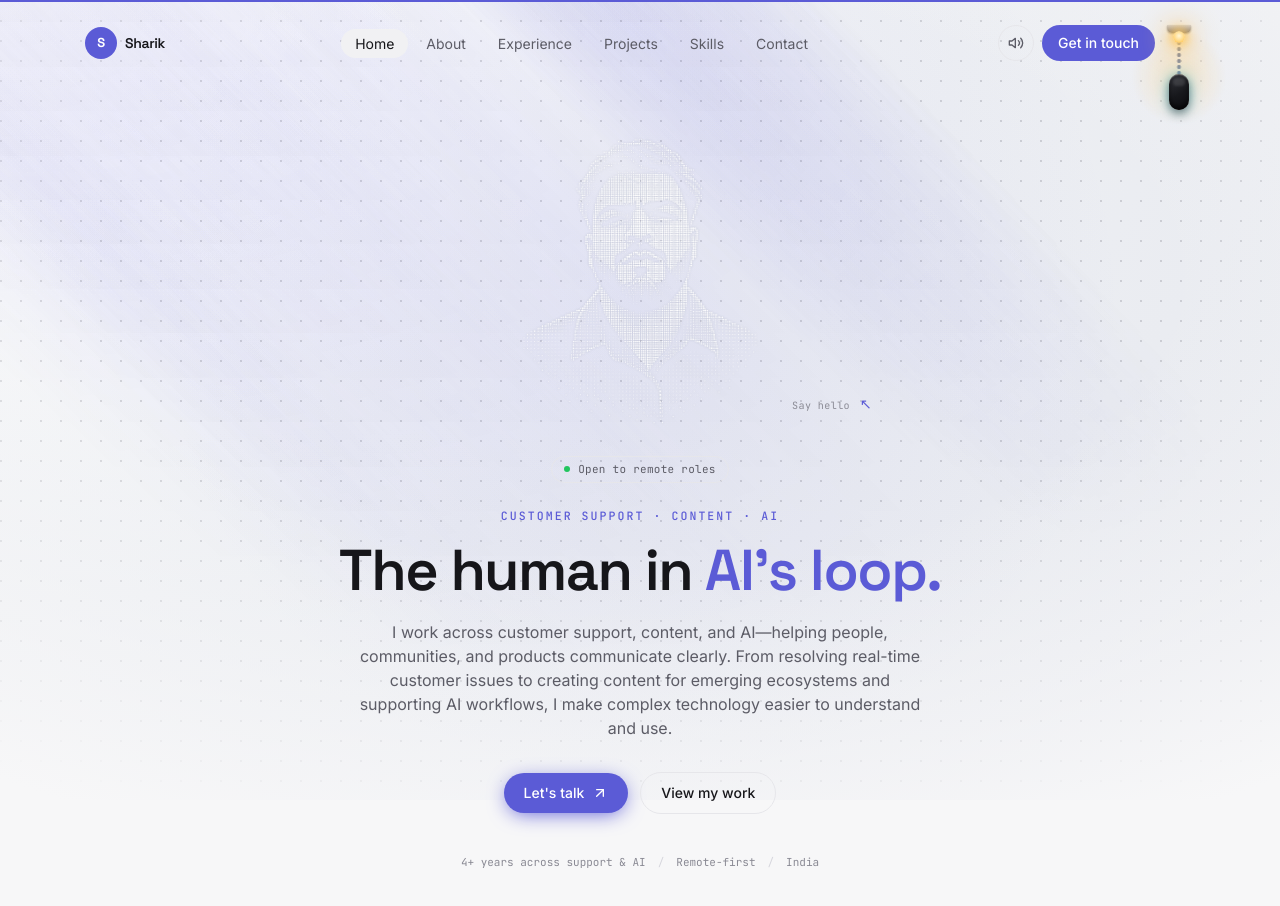
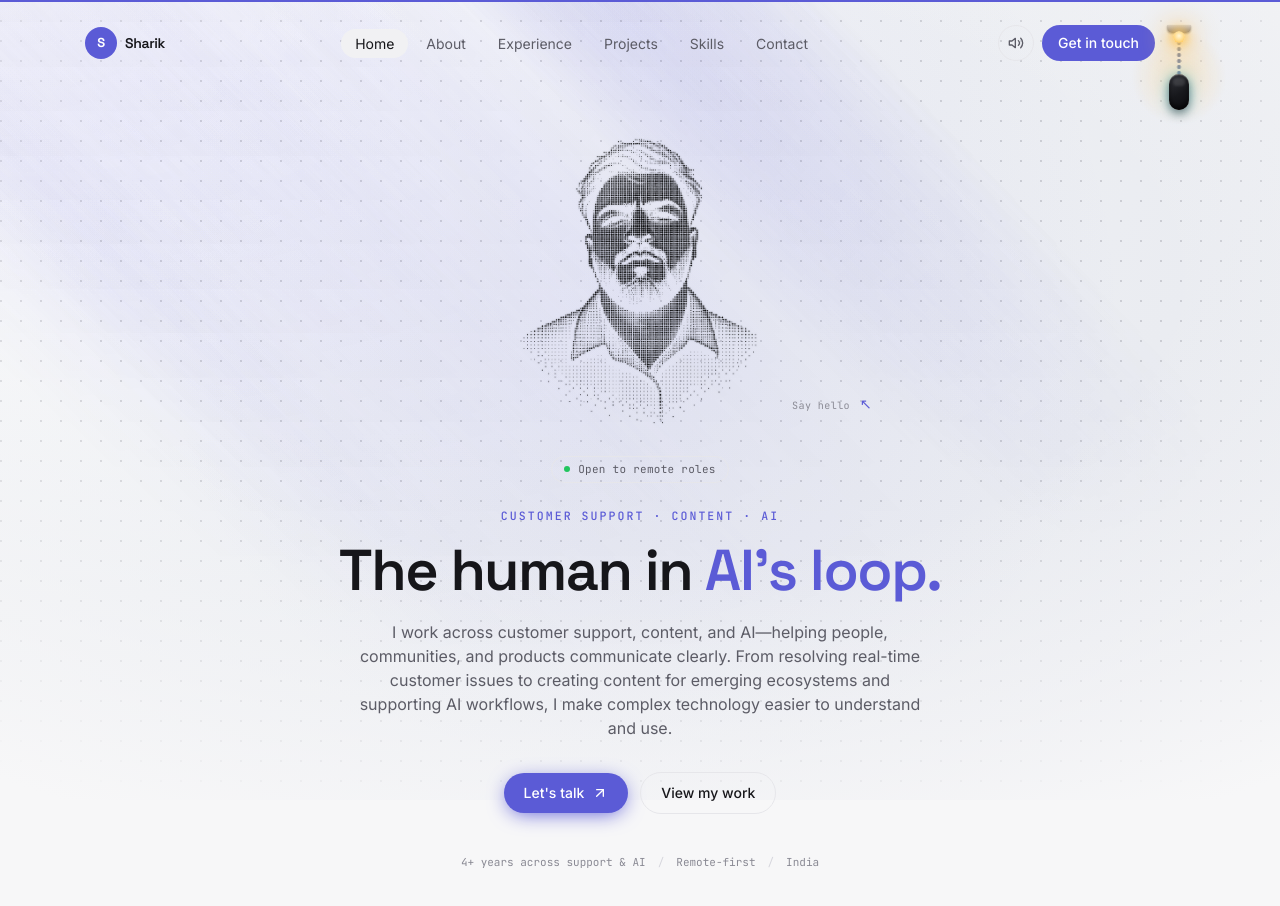
Before and after one commit to isharik/Portfolio, a Next.js app: page / in a window 1280 px wide. Shown: the top 906 px of the page. Built offline with nearby package versions, Linux system fonts and the light colour scheme.

Commit message:
Restore avatar contrast in light mode

```diff
--- a/src/app/globals.css
+++ b/src/app/globals.css
@@ -183,8 +183,9 @@ body {
 }
 .portrait-reference {
   opacity: 1;
-  filter: drop-shadow(0 0 1px var(--portrait-edge));
+  filter: brightness(0) saturate(100%) drop-shadow(0 0 1px var(--portrait-edge));
 }
+.dark .portrait-reference { filter: drop-shadow(0 0 1px var(--portrait-edge)); }
 .portrait-invite {
   position: absolute;
   z-index: 6;
```
